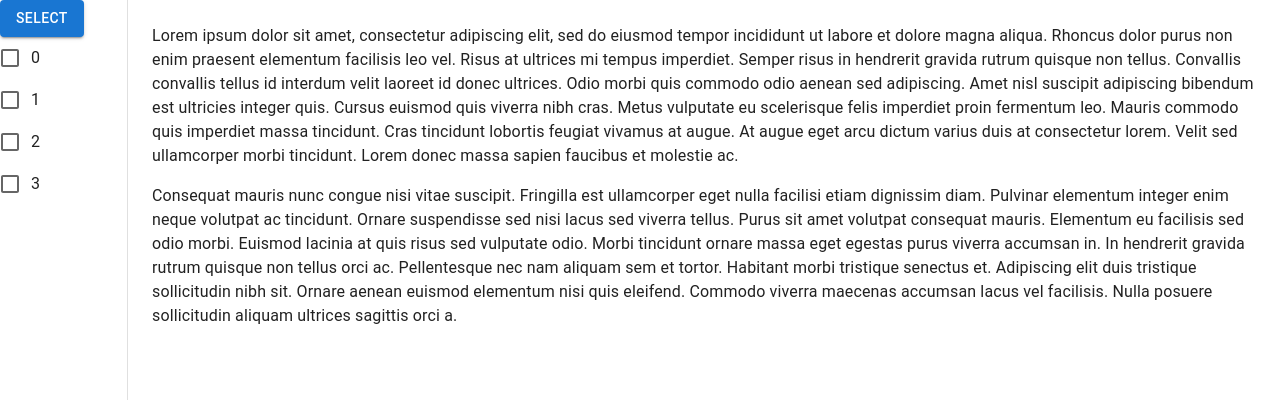
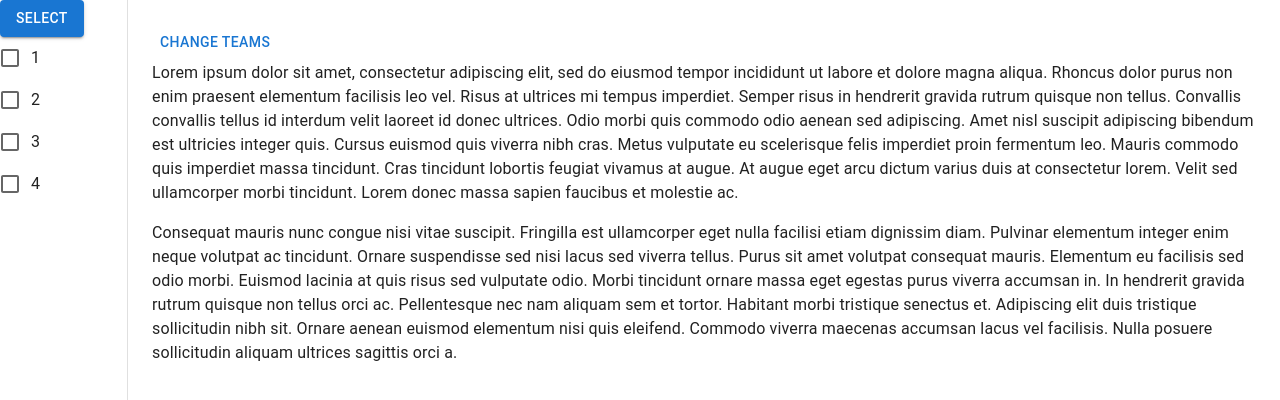
Before and after one commit to Tal-Moshel/Odin, a React (Create React App) app in the folder odin-analyzer/frontend/: page / in a window 1280 px wide. Shown: the top 400 px of the page. Built offline with nearby package versions, Linux system fonts and the light colour scheme.

Commit message:
Made sure you can change teams and it updates, moved state change to render so it will change on dom rebuld(TeamSelectSidePanel)

```diff
--- a/odin-analyzer/frontend/src/App.tsx
+++ b/odin-analyzer/frontend/src/App.tsx
@@ -1,9 +1,11 @@
 import React from 'react';
 import logo from './logo.svg';
 import './App.css';
+import { useState } from 'react';
+
 import TeamSelectSidePanel from './components/TeamSelectSidePanel';
 
-import { Box, Drawer, createTheme, CssBaseline, Typography } from "@mui/material";
+import { Box, Button, Drawer, createTheme, CssBaseline, Typography } from "@mui/material";
 
 const darkTheme = createTheme({
   palette: {
@@ -11,19 +13,29 @@ const darkTheme = createTheme({
   }
 })
 
+interface AppState {
+
+}
+
 function App() {
+  const [selectedTeams, setSelectedTeams] = useState([1,2,3,4])
+
+  function changeTeams(){
+    if(JSON.stringify(selectedTeams) === JSON.stringify([1,2,3,4])){
+      setSelectedTeams([5,6,7,8])
+      console.log("yes " + selectedTeams)
+    } else {
+      setSelectedTeams([1,2,3,4])
+      console.log("no " + selectedTeams)
+    }
+  }
+
   return (
-    // <div className="App" color=''>
-    //   <header className="App-header">
-    //     <TeamSelectSidePanel teams_list={[0,1,2,3]} on_teams_selected={(selected_teams) => {console.log(selected_teams)}}></TeamSelectSidePanel>
-    //     <p>yeah</p>
-    //     <p>hell yeahhh</p>
-    //   </header>
-    // </div>
     <Box sx={{ display: 'flex' }}>
       <CssBaseline />
-      <TeamSelectSidePanel teams_list={[0,1,2,3]} on_teams_selected={(selected_teams) => {console.log(selected_teams)}}></TeamSelectSidePanel>
+      <TeamSelectSidePanel teams_list={selectedTeams} on_teams_selected={(selected_teams) => {console.log(selected_teams)}}></TeamSelectSidePanel>
       <Box component="main" sx={{ flexGrow: 1, p: 3 }}>
+        <Button onClick={changeTeams}>Change Teams</Button>
         <Typography paragraph>
           Lorem ipsum dolor sit amet, consectetur adipiscing elit, sed do eiusmod
           tempor incididunt ut labore et dolore magna aliqua. Rhoncus dolor purus non
--- a/odin-analyzer/frontend/src/components/TeamSelectSidePanel.tsx
+++ b/odin-analyzer/frontend/src/components/TeamSelectSidePanel.tsx
@@ -14,15 +14,11 @@ interface TeamSelectSidePanelState {
 class TeamSelectSidePanel extends Component<TeamSelectSidePanelProps, TeamSelectSidePanelState> {
     constructor(props: TeamSelectSidePanelProps){
         super(props);
-
-        this.state = {
-            teams_select_map: new Map<number,boolean>(
-                this.props.teams_list.map((team_number) => [team_number, true])
-            )
-        }
     }
 
+
     on_select_button_press = () => {
+        console.log(this.state.teams_select_map)
         this.props.on_teams_selected(
             Array.from(this.state.teams_select_map.keys()).filter((value: number) => this.state.teams_select_map.get(value) === true)
         )
@@ -38,6 +34,12 @@ class TeamSelectSidePanel extends Component<TeamSelectSidePanelProps, TeamSelect
                     label={team_number} key={team_number}/>
             )
         })
+
+        this.state = {
+            teams_select_map: new Map<number,boolean>(
+                this.props.teams_list.map((team_number) => [team_number, true])
+            )
+        }
 
         return (
             <Drawer
```
